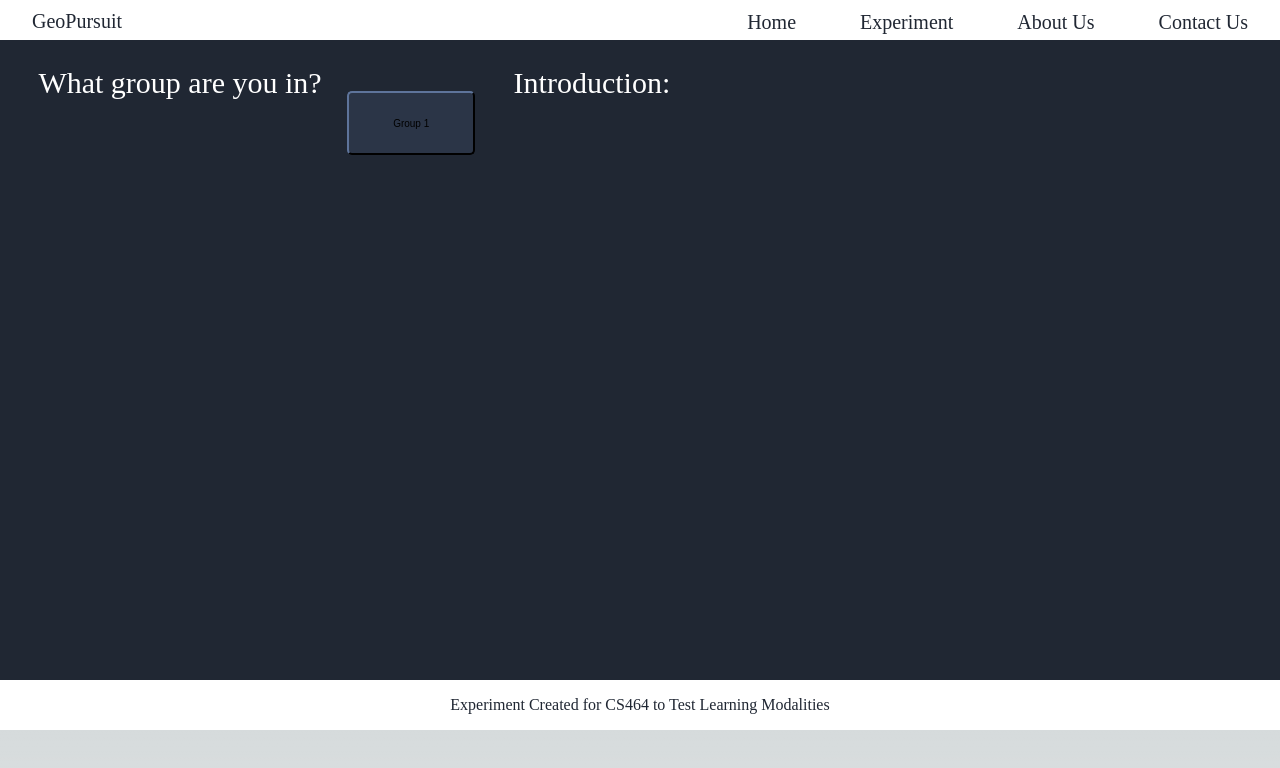
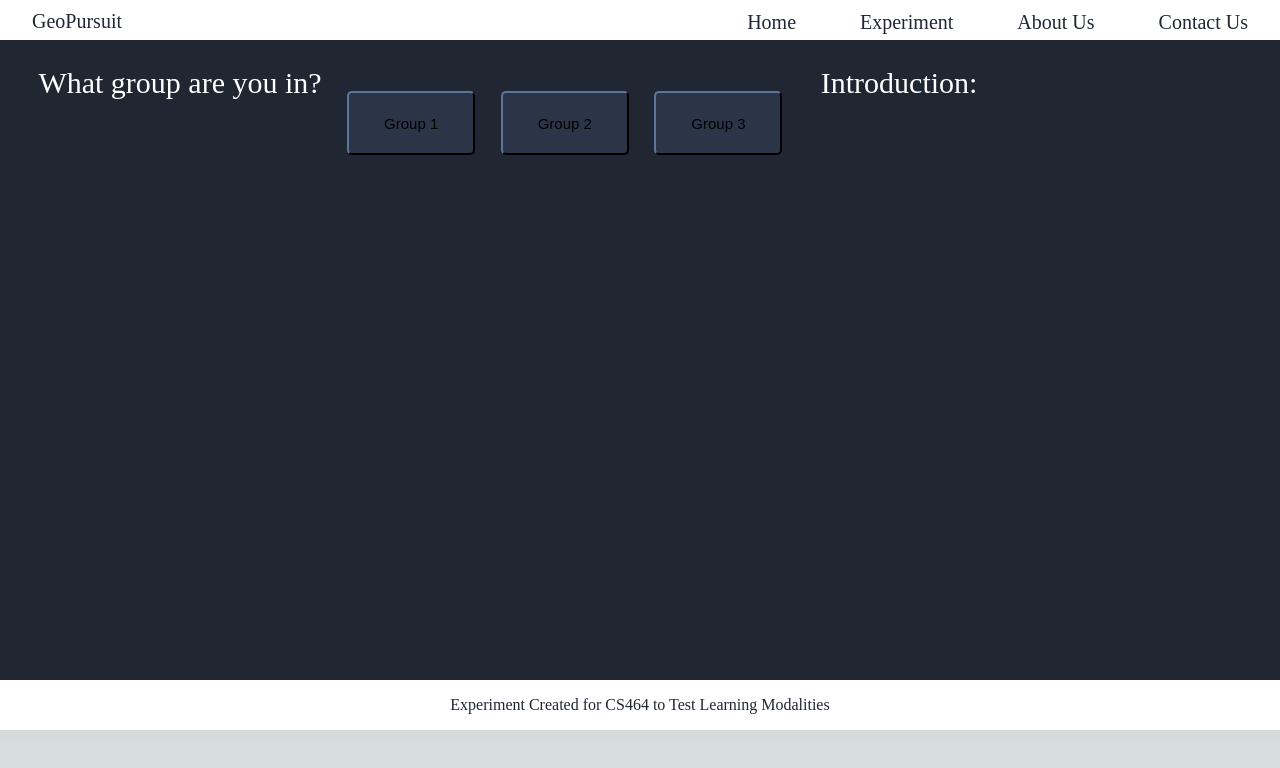
Before and after one commit to csu-hci-projects/SP23-Video-Games-As-An-Educational-Medium, a Next.js app: page / in a window 1280 px wide. Shown: the top 768 px of the page. Built offline with nearby package versions, Linux system fonts and the light colour scheme.

Commit message:
create more buttons

```diff
--- a/pages/index.js
+++ b/pages/index.js
@@ -25,9 +25,10 @@ const Hero = styled.div`
   `
 
 const StyledButton = styled.button`
+  font-size: 15px;
+  font-weight: 20px;
   background-color: #2b3547;
   border-radius: 5px;
-  font-size: 10px;
   margin-left: 2%;
   margin-top: 4%;
   border-color: #2b3547;
@@ -47,7 +48,9 @@ export default function Home() {
       <Hero>
         <Heading2>What group are you in?</Heading2>
       <StyledButton><a>Group 1</a></StyledButton>
-        <Heading2>Introduction:</Heading2>
+      <StyledButton><a>Group 2</a></StyledButton>
+      <StyledButton><a>Group 3</a></StyledButton>
+        <Heading2>Introduction:{"\n"}</Heading2>
       </Hero>
     </>
   )
```
